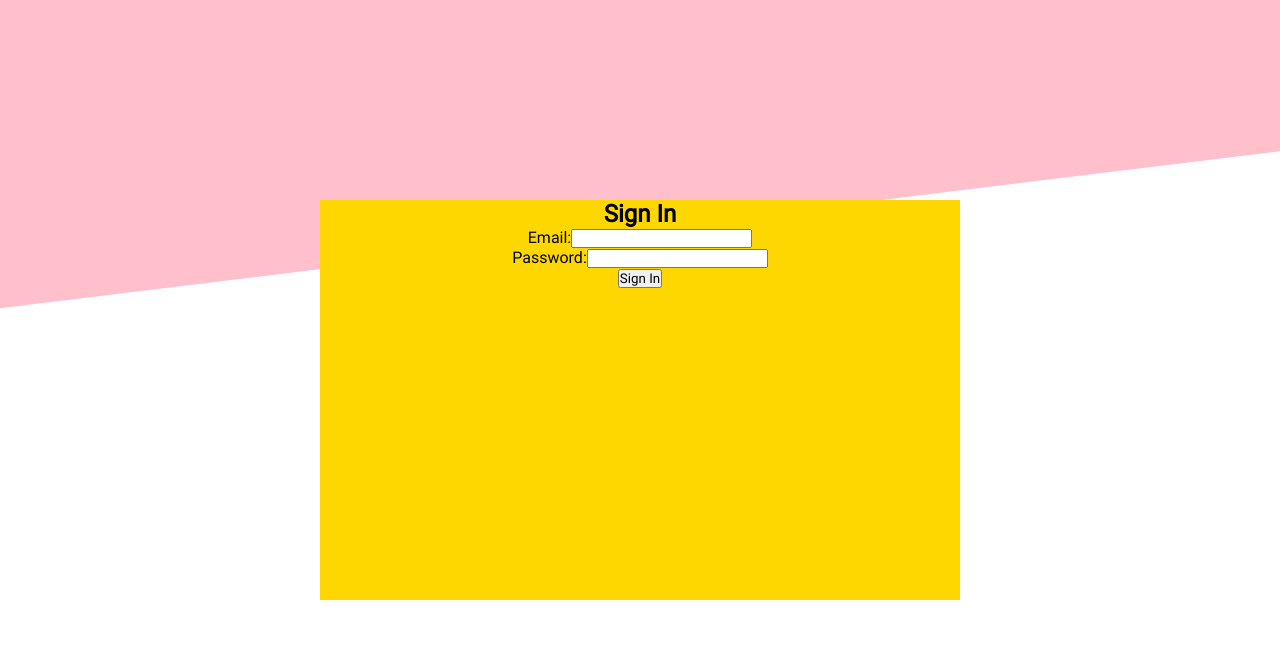
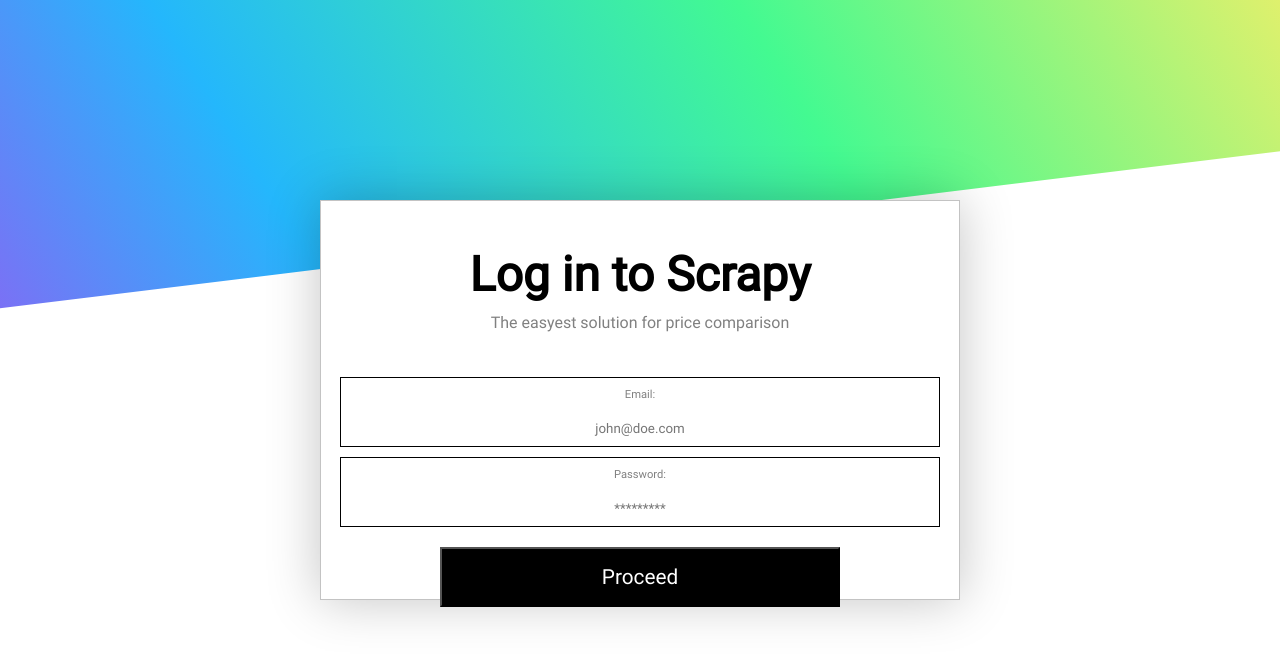
Before and after one commit to BrunoTesseraux/Hotel-Scraper, a React (Vite) app in the folder Frontend/: page /signin in a window 1280 px wide. Shown: the top 660 px of the page. Built offline with nearby package versions, Linux system fonts and the light colour scheme; the HTML template or start-up script is replaced by a standard one.

Commit message:
signin  gestyled

```diff
--- a/Frontend/src/assets/components/SignIn/SignIn.tsx
+++ b/Frontend/src/assets/components/SignIn/SignIn.tsx
@@ -37,30 +37,33 @@ const SignIn: React.FC<SignInProps> = ({ onLogin }) => {
     <div className="sign-in">
       <div className="background"></div>
       <form onSubmit={handleSubmit}>
-        <h2>Sign In</h2>
-        <div>
+        <h2>Log in to Scrapy</h2>
+        <p>The easyest solution for price comparison</p>
+        <div className='input-wrapper'>
           <label htmlFor="email">Email:</label>
           <input
             type="email"
             id="email"
             name="email"
+            placeholder='john@doe.com'
             value={formData.email}
             onChange={handleChange}
             required
           />
         </div>
-        <div>
+        <div className='input-wrapper'>
           <label htmlFor="password">Password:</label>
           <input
             type="password"
             id="password"
             name="password"
+            placeholder='*********'
             value={formData.password}
             onChange={handleChange}
             required
           />
         </div>
-        <button type="submit">Sign In</button>
+        <button type="submit">Proceed</button>
       </form>
     </div>
   );
--- a/Frontend/src/assets/components/SignIn/SignUp.scss
+++ b/Frontend/src/assets/components/SignIn/SignUp.scss
@@ -5,7 +5,7 @@
     .background{
         height: 50vh;
         width: 150%;
-        background-color: pink;
+        background: linear-gradient(65deg, rgba(138,100,244,1) 0%, rgba(36,183,252,1) 18%, rgba(67,250,145,1) 44%, rgba(247,239,103,1) 72%, rgba(247,103,103,1) 100%);;
         z-index: 0;
         transform: rotate(-7deg);
         position: absolute;
@@ -17,10 +17,66 @@
         width: 50%;
         height: 50vh;
         margin-top: 25vh;
-        background-color: gold;
+        background-color: white;
+        border: 1px solid rgba(128, 128, 128, 0.47);
         z-index: 1;
         left: 50%;
+        text-align: center;
         transform: translateX(-50%);
-        text-align: center;
+        box-shadow: 0 0 50px rgba(0, 0, 0, 0.234);
+        &:hover{
+            box-shadow: 0 0 50px rgba(0, 0, 0, 0.374);
+        }
+        h2,
+        p{
+            padding: 5px;
+        }
+        h2{
+            margin-top: 40px;
+            font-size: 3rem;
+        }
+        p{
+            font-size: 1rem;
+            color: grey;
+            margin-bottom: 40px;
+        }
+        .input-wrapper {
+            background-color: white;
+            width: 600px;
+            margin-inline: auto;
+            border: 1px solid black;
+            margin-top: 10px;
+            label,
+            input {
+                display: block;
+                width: 100%;
+                border: none;
+                background: none;
+                padding: 10px;
+                color: grey;
+            }
+            label {
+                font-size: 0.7rem;
+            }
+            input {
+                text-align: center;
+                transition: 0.5s;
+                &:focus {
+                    outline: none;
+                    transform: scale(1.2);
+                }
+            }
+        }
+        button{
+            width: 400px;
+            margin-top: 20px;
+            height: 60px;
+            background: black;
+            color: white;
+            font-size: 1.3rem;
+            display: block;
+            margin-inline: auto;
+            cursor: pointer;
+        }
     }
 }
```
